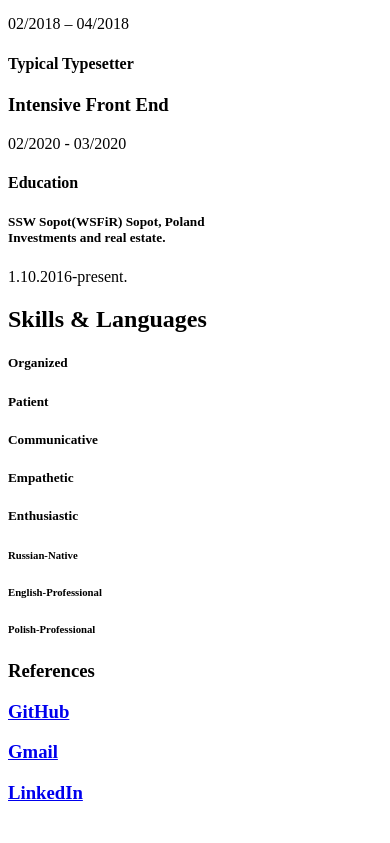
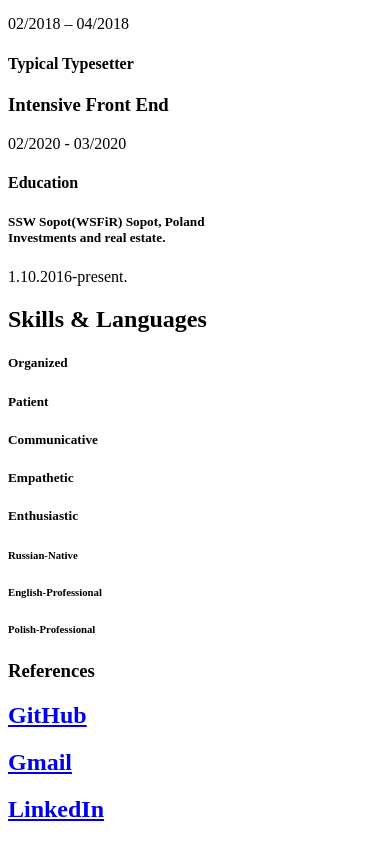
Before and after one commit to AnastasiaStarodubtseva/Resume, a website built with webpack: page src/views/index.html in a window 390 px wide. Shown: the part 1246-2089 px from the top of the page. Built offline with nearby package versions, Linux system fonts and the light colour scheme; files whose address does not match are found by name.

Commit message:
Fix mobile responsive

```diff
--- a/src/styles/main.scss
+++ b/src/styles/main.scss
@@ -12,6 +12,12 @@ $light-color: #fff;
 $grey-color: #f9f9f9;
 $dark-color: #222;
 
+html {
+  box-sizing: border-box;
+}
+*, *:before, *:after {
+  box-sizing: inherit;
+}
 body {
   font-family: 'Prata', serif;
   line-height: 38px;
@@ -39,8 +45,6 @@ header {
   }
 }
 .intro {
-  width: 100%;
-  height: 250px;
   text-align: center;
   padding-top: 150px;
   padding-bottom: 50px;
@@ -56,10 +60,6 @@ header {
     padding-top: 50px;
     letter-spacing: 1.5px;
   }
-  @media(max-width: 828px) {
-    height: 270px;
-
-  }
 }
 .banner {
   background: url(../img/img/background.jpg);
@@ -71,18 +71,22 @@ header {
   }
 }
 .summary {
-  width: 100%;
   height: 340px;
   padding: 140px 0 0 150px;
   flex-basis: 50%;
   @media(max-width: 900px) {
     font-size: 23px;
-    padding: 140px 0 0 42px;
+    padding: 100px 10px 0 10px;
+    margin-bottom: 12px;
+  }
+  @media(max-width: 400px) {
+    margin-bottom: 12px;
   }
   h2 {
     font-size: 30px;
     @media(max-width: 828px) {
       font-size: 23px;
+      margin-bottom: 20px;
     }
   }
   .internals {
@@ -102,16 +106,16 @@ header {
   }
 }
 .experience {
-  height: auto;
   background-color: $grey-color;
   padding: 140px 0 0 150px;
   @media(max-width: 900px) {
-    padding: 140px 0 0 42px;
+    padding: 100px 10px 0 10px;
   }
   h2 {
     font-size: 30px;
     @media(max-width: 828px) {
       font-size: 23px;
+      margin-bottom: 20px;
     }
   }
   .marviq {
@@ -128,6 +132,7 @@ header {
       margin-top: 9px;
       @media(max-width: 828px) {
         font-size: 16px;
+        line-height: 27px;
       }
     }
     h4 {
@@ -179,34 +184,26 @@ header {
   }
 }
 .languages {
-  width: 100%;
-  height: 340px;
   padding: 140px 0 0 150px;
   @media(max-width: 828px) {
-    padding: 140px 0 0 23px;
+    padding: 110px 10px 0 10px;
   }
   h2 {
     font-size: 30px;
     @media(max-width: 828px) {
       font-size: 23px;
-      padding-left: 20px;
+      margin-bottom: 20px;
     }
   }
   h5 {
     font-size: 16px;
     font-weight: 200;
     line-height: 40.9px;
-    @media(max-width: 828px) {
-
-    }
   }
   h6 {
     font-size: 16px;
     font-weight: 200;
     line-height: 40.9px;
-    @media(max-width: 828px) {
-
-    }
   }
 }
 .references {
@@ -215,18 +212,14 @@ header {
   padding: 140px 0 0 150px;
   background-color: #f9f9f9;
   @media(max-width: 900px) {
-    padding: 140px 0 0 42px;
+    padding: 100px 10px 0 10px;
   }
   h3 {
-    @media(max-width: 828px) {
+    @media(max-width: 900px) {
       font-size: 23px;
-      padding-left: 20px;
     }
   }
   .links {
-    @media(max-width: 828px) {
-      margin-left: 48px;
-    }
     a {
       color: $dark-color;
       line-height: 40.9px;
@@ -249,7 +242,7 @@ header {
         transform: scaleX(1);
       }
     }
-    h3{
+    h2 {
       font-size: 17px;
       color: #222;
       text-decoration: none;
@@ -270,8 +263,9 @@ header {
       display: inline-block;
       color: $dark-color;
     }
-    h3 {
+    h2 {
       font-size: 30px;
+      font-family: 'Prata', serif;
       a {
         font-size: 17px;
         color: $dark-color;
--- a/src/views/index.html
+++ b/src/views/index.html
@@ -87,12 +87,12 @@
         </div>
         <div class="three columns social">
           <div class="links">
-            <h3><a href="https://github.com/AnastasiaStarodubtseva">GitHub</a></h3>
-            <h3><a href="mailto:anastasiast1605@gmail.com">Gmail</a></h3>
+            <h2><a href="https://github.com/AnastasiaStarodubtseva">GitHub</a></h2>
+            <h2><a href="mailto:anastasiast1605@gmail.com">Gmail</a></h2>
           </div>
         </div>
         <div class="three columns linkedin">
-          <h3><a href="https://www.linkedin.com/in/anastasia-starodubtseva-07b874171/">LinkedIn</a></h3>
+          <h2><a href="https://www.linkedin.com/in/anastasia-starodubtseva-07b874171/">LinkedIn</a></h2>
         </div>
       </div>
         <script src="js/main.js"></script>
```
